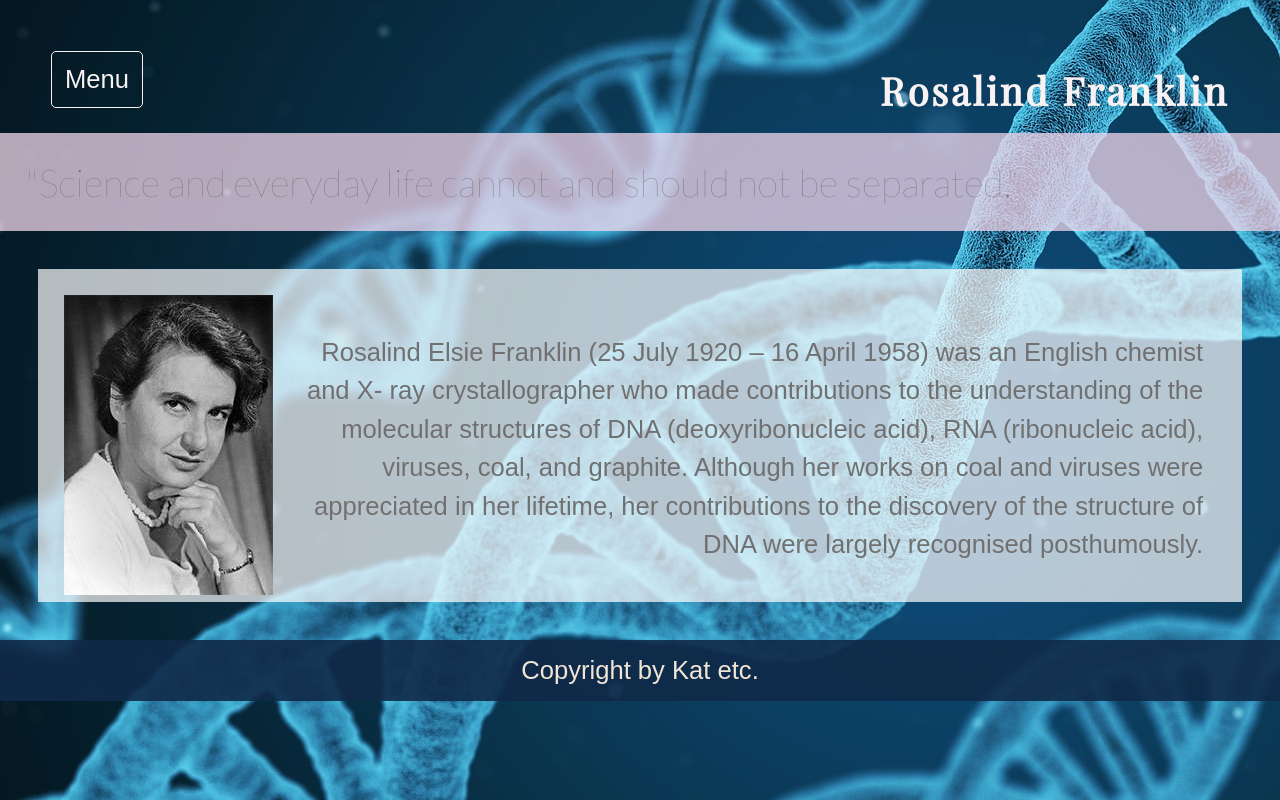
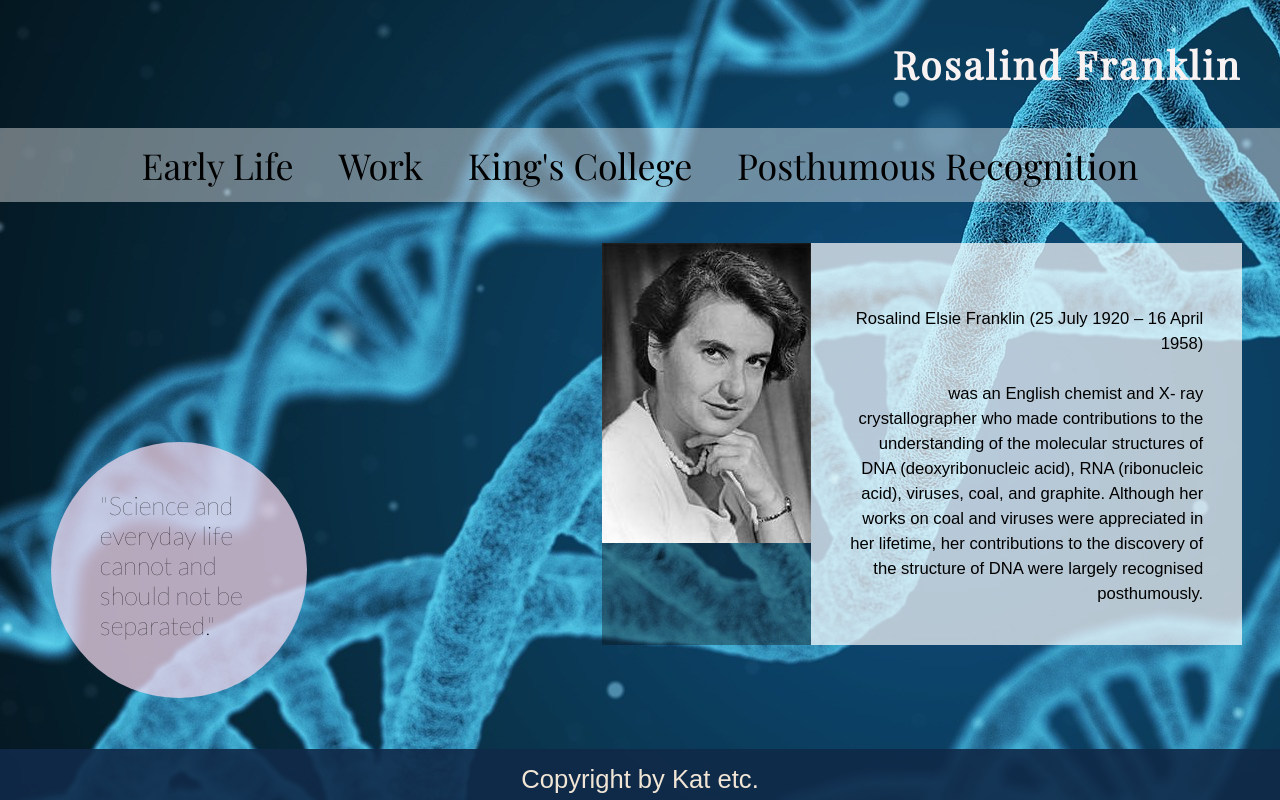
Before and after one commit to magiqfoxx/RosalindFranklin, a plain HTML site: page index.html in a window 1280 px wide. Drawn offline with nearby package versions, Linux system fonts and the light colour scheme.

Commit message:
Added mobile menu, CSS grid and some flex to improve RWD. This time forreal

```diff
--- a/index.html
+++ b/index.html
@@ -12,41 +12,49 @@
     <title>Rosalind Franklin</title>
   </head>
   <body>
+    <div class="menu__show">
+      <ul>
+        <li><a href="#">Early Life</a></li>
+        <li><a href="#">Work</a></li>
+        <li><a href="#">King's College</a></li>
+        <li><a href="#">Posthumous Recognition</a></li>
+      </ul>
+    </div>
     <header>
       <h1>Rosalind Franklin</h1>
-      <button class="nav--is-mobile">Menu</button>
+    </header>
+    <button class="nav__mobile">Menu</button>
     <nav>
-        <div class="nav--is-desktop">
+      <div class="nav__desktop">
         <ul>
-            <li>Early Life</li>
-            <li>Work</li>
-            <li>King's College</li>
-            <li>Posthumous Recognition</li>
+          <li><a href="#">Early Life</a></li>
+          <li><a href="#">Work</a></li>
+          <li><a href="#">King's College</a></li>
+          <li><a href="#">Posthumous Recognition</a></li>
         </ul>
       </div>
     </nav>
-    </header>
 
-    <section>
     <aside>
       <blockquote>
         "Science and everyday life cannot and should not be separated."
       </blockquote>
     </aside>
     <main>
-        <div class="main--img-desktop"><img src="img/pic.jpg" /></div>
+      <div class="main--img__desktop"><img src="img/pic.jpg" /></div>
 
       <p>
-          Rosalind Elsie Franklin (25 July 1920 – 16 April 1958) was an English
-          chemist and X- ray crystallographer who made contributions to the
-          understanding of the molecular structures of DNA (deoxyribonucleic
-          acid), RNA (ribonucleic acid), viruses, coal, and graphite. Although
-          her works on coal and viruses were appreciated in her lifetime, her
+        Rosalind Elsie Franklin (25 July 1920 – 16 April 1958) <br /><br />was
+        an English chemist and X- ray crystallographer who made contributions to
+        the understanding of the molecular structures of DNA (deoxyribonucleic
+        acid), RNA (ribonucleic acid), viruses, coal, and graphite. Although her
+        works on coal and viruses were appreciated in her lifetime, her
         contributions to the discovery of the structure of DNA were largely
         recognised posthumously.
       </p>
     </main>
-    </section>
+
     <footer>Copyright by Kat etc.</footer>
+    <script type="text/javascript" src="index.js"></script>
   </body>
 </html>
--- /dev/null
+++ b/index.js
@@ -0,0 +1,12 @@
+const menu = document.querySelector(".nav__mobile");
+const menu__show = document.querySelector(".menu__show");
+
+menu.addEventListener("click", showMenu);
+menu__show.addEventListener("click", hideMenu);
+
+function showMenu() {
+  menu__show.style.display = "flex";
+}
+function hideMenu() {
+  menu__show.style.display = "none";
+}
--- a/style.css
+++ b/style.css
@@ -24,56 +24,116 @@ body {
   background-repeat: repeat;
   font-size: 2rem;
   font-family: sans-serif;
+  display: grid;
+  grid-template-columns: 1fr 1fr;
+  grid-template-rows: 20rem 14rem auto 5rem;
+
+  grid-template-areas:
+    "menu header"
+    "aside aside"
+    "main main"
+    "footer footer";
 }
 
+.menu__show {
+  display: none;
+  position: fixed;
+  left: 0px;
+  top: 0px;
+  width: 100%;
+  height: 100%;
+  background-color: rgba(0, 0, 0, 0.8);
+  color: white;
+  padding: 5rem;
+  font-size: 3rem;
+}
+.menu__show ul {
+  text-align: center;
+  align-self: center;
+}
+.menu__show ul li {
+  list-style: none;
+  margin: 1rem;
+
+  min-width: 300px;
+  padding: 2rem;
+}
+.menu__show ul li:hover {
+  background-color: #f8f2f2;
+  color: black;
+  cursor: pointer;
+}
+a {
+  text-decoration: none;
+  color: inherit;
+}
 header {
-  height: 15vh;
-  padding: 4rem;
+  display: flex;
+  justify-content: flex-end;
+
+  grid-area: header;
 }
 h1 {
-  float: right;
-  margin: 1rem 0rem;
+  align-self: center;
+
+  margin: 0rem 5rem;
   font-family: "Playfair Display", serif;
   font-size: 3rem;
   letter-spacing: 0.2rem;
   color: #f8f2f2;
 }
-
-div.nav--is-desktop {
+nav {
+  grid-area: nav;
   display: none;
 }
+button.nav__mobile {
+  align-self: center;
+  margin: 0rem 20%;
 
-button.nav--is-mobile {
-  float: left;
-  margin-bottom: 2rem;
-  padding: 1rem;
+  width: 10rem;
+  height: 5rem;
+
   background-color: transparent;
   border: 1px #f8f2f2 solid;
   border-radius: 5px;
   color: #f8f2f2;
   font-size: 2rem;
+
+  cursor: pointer;
+
+  grid-area: menu;
 }
-
+button.nav__mobile:hover {
+  background-color: #f8f2f2;
+  color: black;
+}
 aside {
-  clear: both;
   padding: 2rem;
   background-color: rgba(241, 214, 235, 0.75);
   color: #707070;
   font-family: "Lato", sans-serif;
   font-size: 3rem;
+  align-self: self-end;
+
+  grid-area: aside;
 }
 
 main {
   margin: 3rem;
-  background-color: rgba(255, 255, 255, 0.7);
+
   color: #707070;
+  height: min-content;
+
+  grid-area: main;
 }
 main img {
   float: left;
   max-width: 30vw;
+  min-width: 100px;
   margin: 2rem;
 }
 main p {
+  background-color: rgba(255, 255, 255, 0.7);
   padding: 3rem;
   padding-top: 5rem;
   text-align: right;
@@ -85,11 +145,24 @@ footer {
   text-align: center;
   background-color: rgba(16, 42, 73, 0.9);
   color: #f1e5d6;
+
+  grid-area: footer;
 }
 /*for Desktop*/
-@media (min-width: 600px) and (max-aspect-ratio: 10/7) {
+@media (min-width: 500px) and (min-aspect-ratio: 1/1) {
+  /* and (max-aspect-ratio: 10/7)*/
+  body {
+    grid-template-columns: 1fr 1fr 1fr;
+    grid-template-rows: 10rem 6rem auto auto 4rem;
+    grid-template-areas:
+      "header header header"
+      "nav nav nav"
+      ". main main"
+      "aside main main"
+      "footer footer footer";
+  }
+
   header {
-    height: 20vh;
     padding: 0rem;
   }
   h1 {
@@ -97,10 +170,10 @@ footer {
     margin: 2rem 3rem;
   }
 
-  button.nav--is-mobile {
-    display: none;
+  nav {
+    display: block;
   }
-  div.nav--is-desktop {
+  .nav__desktop {
     display: block;
     width: 100vw;
     padding: 1rem;
@@ -109,21 +182,24 @@ footer {
     text-align: center;
     font-family: "Playfair Display", serif;
   }
+  .nav__mobile {
+    display: none;
+  }
   nav ul li {
     display: inline;
     padding: 0rem 1.5vw;
     font-size: 2.8vw;
   }
   aside {
-    position: absolute;
-    left: 0px;
-    bottom: 4vh;
     width: 20vw;
     height: 20vw;
-    margin: 2rem;
+    margin: 4rem;
     padding: 3.8vw;
     border-radius: 1000px;
     font-size: 2vw;
+    color: black;
+
+    grid-area: aside;
   }
   section {
     max-width: 100vw;
@@ -131,13 +207,14 @@ footer {
     position: relative;
   }
   main {
-    position: absolute;
-    right: 0px;
-    max-width: 60vw;
+    max-width: 50vw;
+    justify-self: self-end;
+
+    display: flex;
   }
-  .main--img-desktop {
+  .main--img__desktop {
     max-width: 20vw;
-    background-color: rgba(16, 42, 73, 0.4);
+    background-color: rgba(14, 14, 14, 0.38);
   }
   main img {
     margin: 0rem;
@@ -146,10 +223,15 @@ footer {
   main p {
     color: black;
     font-size: 1.3rem;
+    width: 70%;
+    float: right;
   }
   footer {
-    position: absolute;
-    bottom: 0rem;
     width: 100vw;
   }
 }
+@media (min-width: 1000px) {
+  html {
+    font-size: 80%;
+  }
+}
```
Lines whose indentation alone changed are shown as unchanged.
